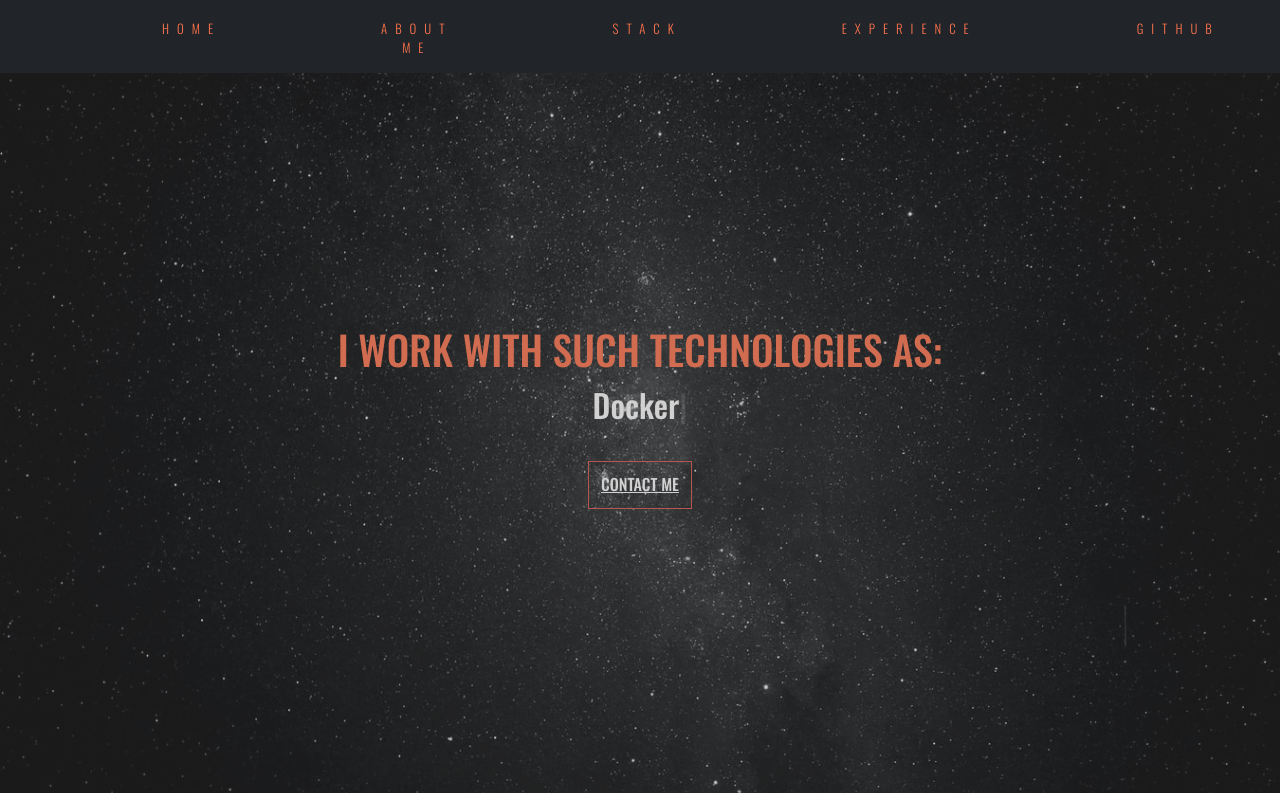
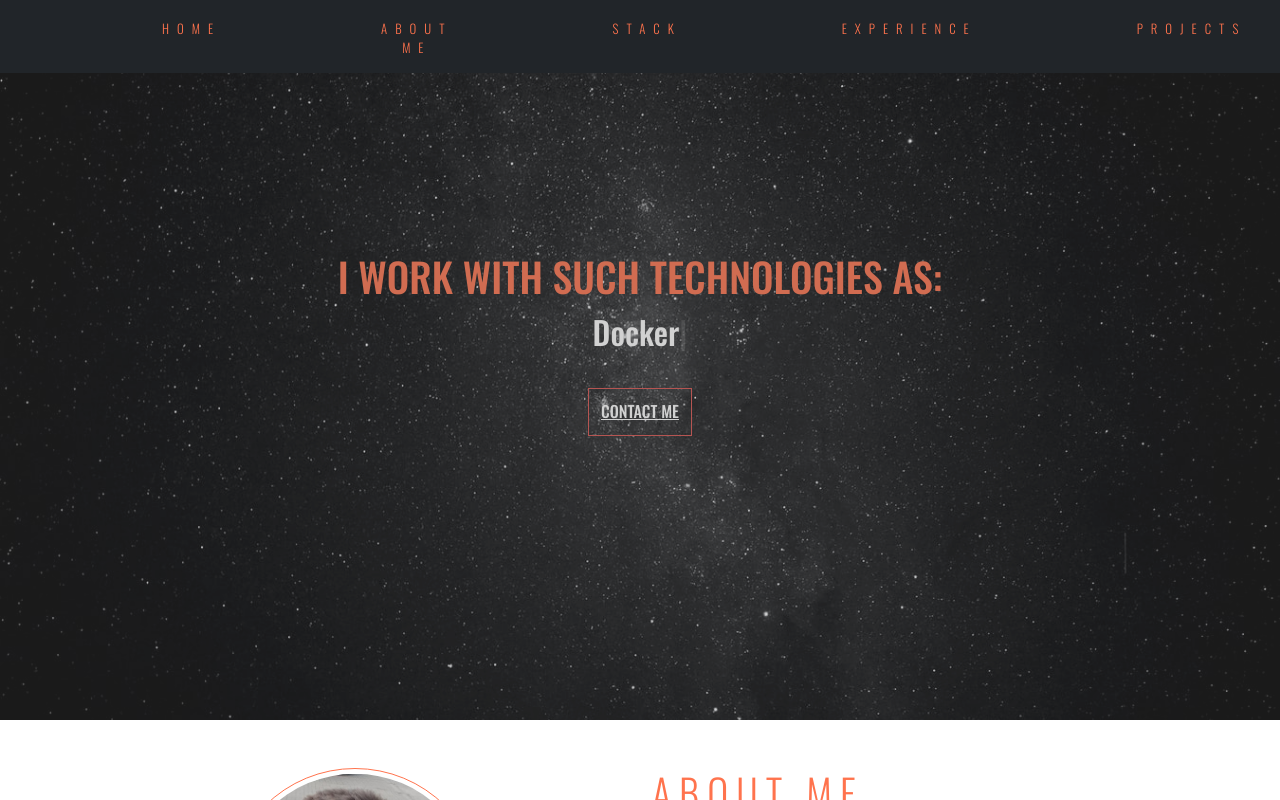
Before and after one commit to mpbialoszewski/cv, a React (Create React App) app: page / in a window 1280 px wide. Shown: the top 800 px of the page. Built offline with nearby package versions, Linux system fonts and the light colour scheme.

Commit message:
Fixed navbar and scrolling animations

```diff
--- a/src/components/Navbar.jsx
+++ b/src/components/Navbar.jsx
@@ -2,11 +2,12 @@ import React from "react"
 //ReactFontAwesome imports
 import { FontAwesomeIcon } from '@fortawesome/react-fontawesome'
 import {faBars} from '@fortawesome/free-solid-svg-icons'
+import {Link} from 'react-scroll'
 
 const Navbar = () => {
     return (
       <>
-        <nav className="navbar navbar-expand-lg navbar-light bg-dark">
+        <nav className="navbar fixed-top navbar-expand-lg navbar-light bg-dark">
         <div className="container">
         <button className="navbar-toggler" type="button" data-toggle="collapse" data-target="#navbarSupportedContent" aria-controls="navbarSupportedContent" aria-expanded="false" aria-label="Toggle navigation">
           <FontAwesomeIcon icon={faBars} style={{color: 'var(--cvOrange)'}}/>
@@ -15,19 +16,19 @@ const Navbar = () => {
         <div className="collapse navbar-collapse" id="navbarSupportedContent">
           <ul className="navbar-nav ms-auto">
             <li className="nav-item active">
-              <a className="nav-link" href="#">Home <span className="sr-only"></span></a>
+              <Link smooth={false} to="home" className="nav-link" href="#">Home <span className="sr-only"></span></Link>
             </li>
             <li className="nav-item">
-              <a className="nav-link" href="#">about me </a>
+              <Link smooth={false} to="about" className="nav-link" href="#">about me </Link>
             </li>
             <li className="nav-item">
-              <a className="nav-link" href="#">Stack</a>
+              <Link smooth={false} to="services" className="nav-link" href="#">Stack</Link>
             </li>
             <li className="nav-item">
-              <a className="nav-link" href="#">Experience</a>
+              <Link smooth={false} to="experience" className="nav-link" href="#">Experience</Link>
             </li>
             <li className="nav-item">
-              <a className="nav-link" href="#">GitHub</a>
+              <Link smooth={false} to="projects" className="nav-link" href="#">Projects</Link>
             </li>
 
           </ul>
```
